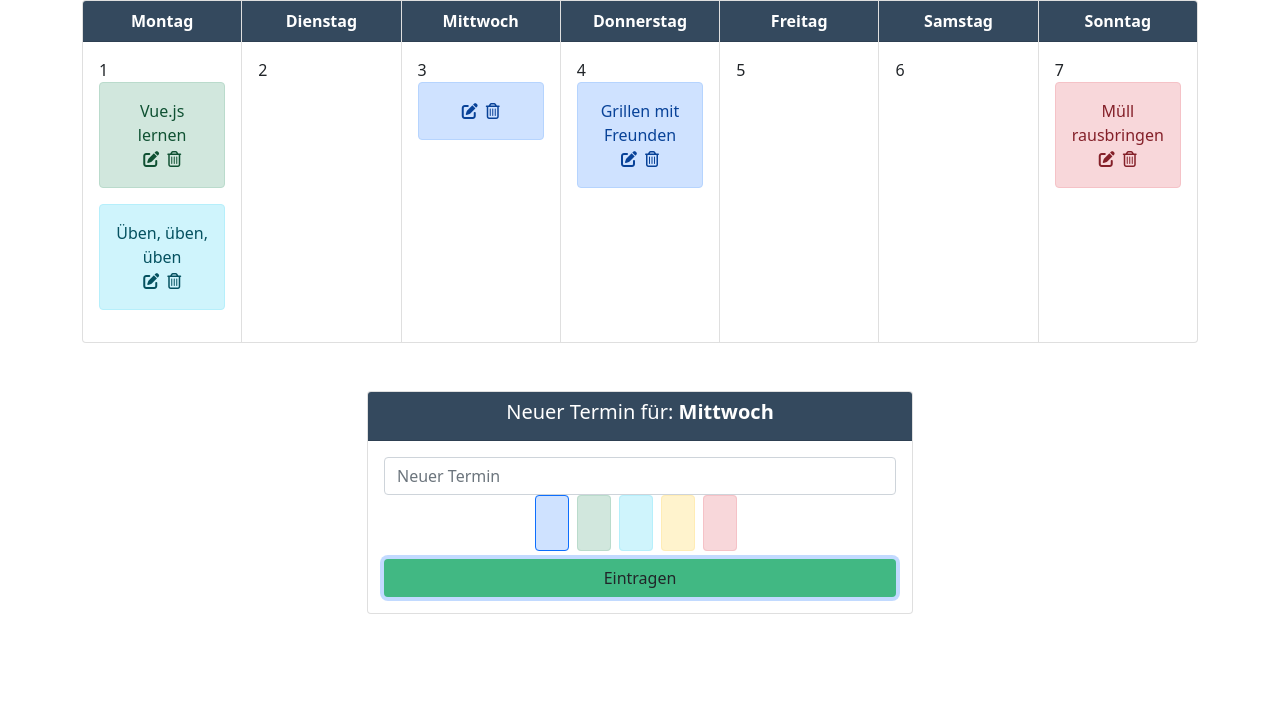
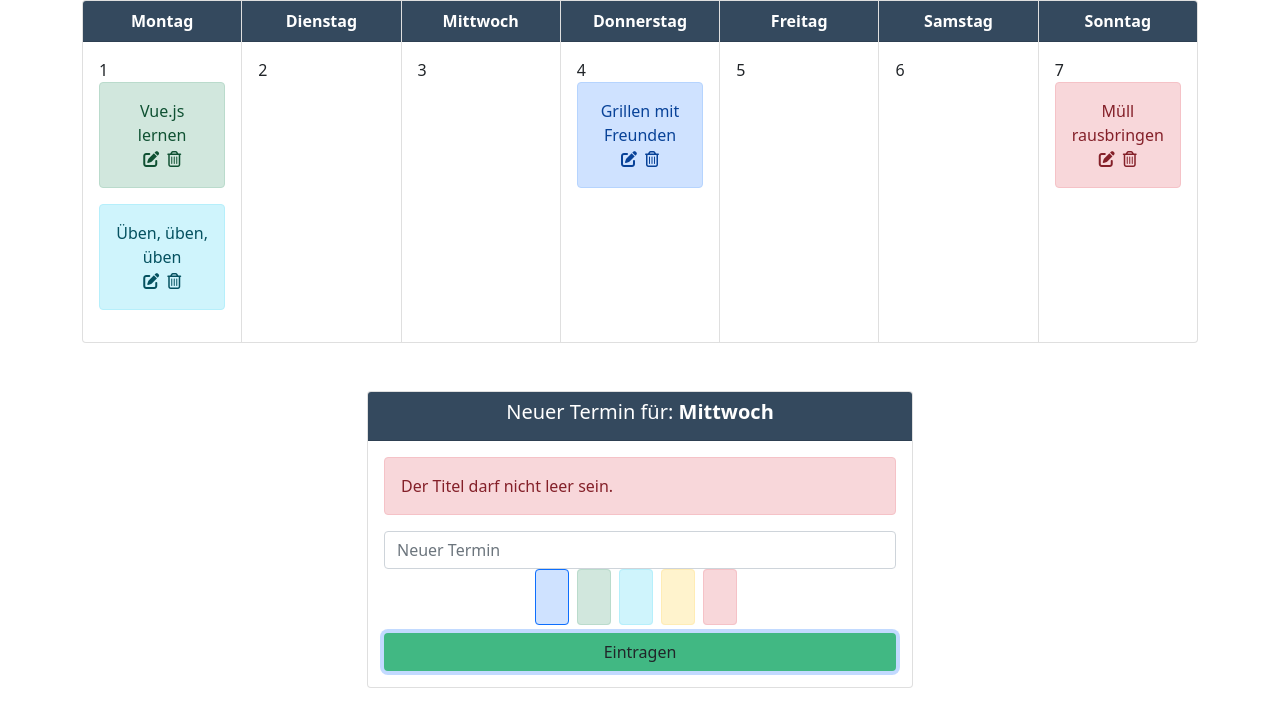
Before and after one commit to tanjanobel/vue-appointment-app, a Vue app: page / in a window 1280 px wide. Both pictures are taken after a click on the button "Eintragen". Shown: the top 724 px of the page. Built offline with nearby package versions, Linux system fonts and the light colour scheme.

Commit message:
Show error message if title field is empty

```diff
--- a/src/components/CalendarEntry.vue
+++ b/src/components/CalendarEntry.vue
@@ -7,6 +7,12 @@
             <h5>Neuer Termin für: <strong>{{ getNameOfActiveDay }}</strong></h5>
           </div>
           <div class="card-body">
+            <div
+              class="alert alert-danger"
+              v-show="error"
+            >
+              Der Titel darf nicht leer sein.
+            </div>
             <input
               type="text"
               class="form-control"
@@ -46,7 +52,8 @@ import { store } from '../store';
     data() {
       return {
         eventColor: 'primary',
-        eventTitle: ''
+        eventTitle: '',
+        error: false
       }
     },
     computed: {
@@ -62,9 +69,11 @@ import { store } from '../store';
         this.eventColor = color;
       },
       storeEvent: function (eventTitle, eventColor) {
+        if (eventTitle === '') return this.error = true;
         store.storeEvent(eventTitle, eventColor);
         this.eventTitle = '';
         this.eventColor = 'primary'
+        this.error = false;
       }
     }
   }
```
